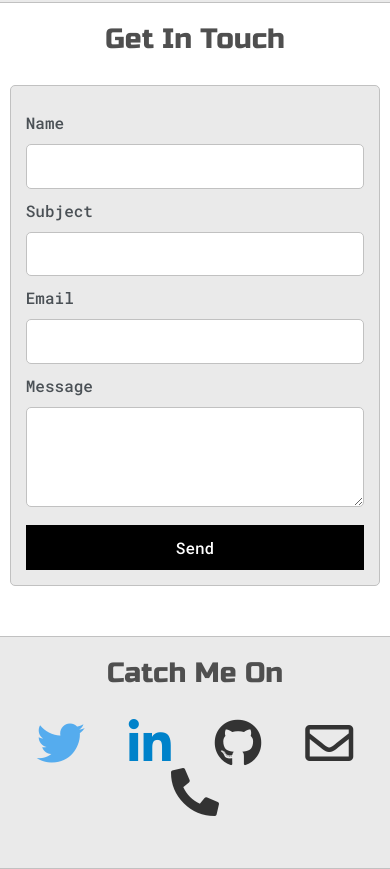
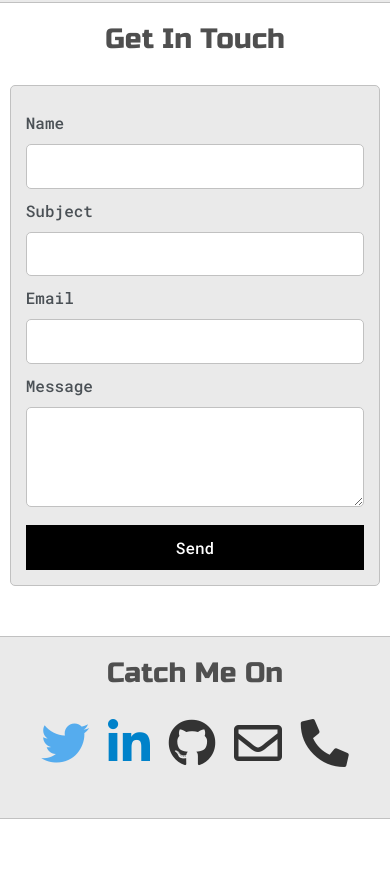
Before and after one commit to jamruthsai/jamruthsai, a plain HTML site: page index.html in a window 390 px wide. Shown: the part 2687-3556 px from the top of the page. After the commit the page ends 3506 px from the top, so only its background shows below. Drawn offline with nearby package versions, Linux system fonts and the light colour scheme.

Commit message:
Fixed Responsiveness

```diff
--- a/css/default.css
+++ b/css/default.css
@@ -321,7 +321,7 @@ h6 {
   padding-bottom: 50px;
 }
 .icons-style {
-  margin: 20px;
+  margin: 2%;
 }
 @media screen and (max-width: 1200px) {
   .main-container {
```
